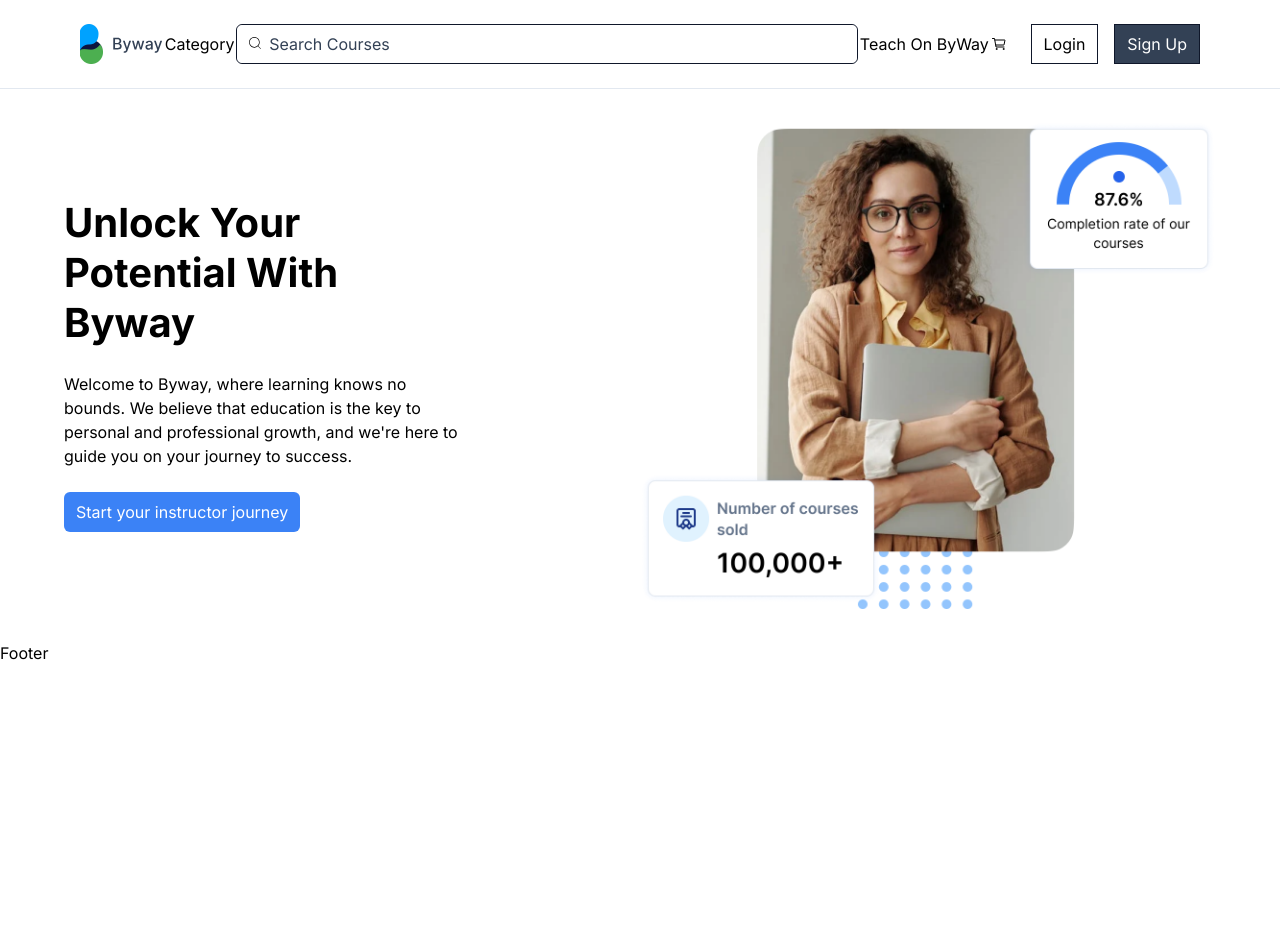
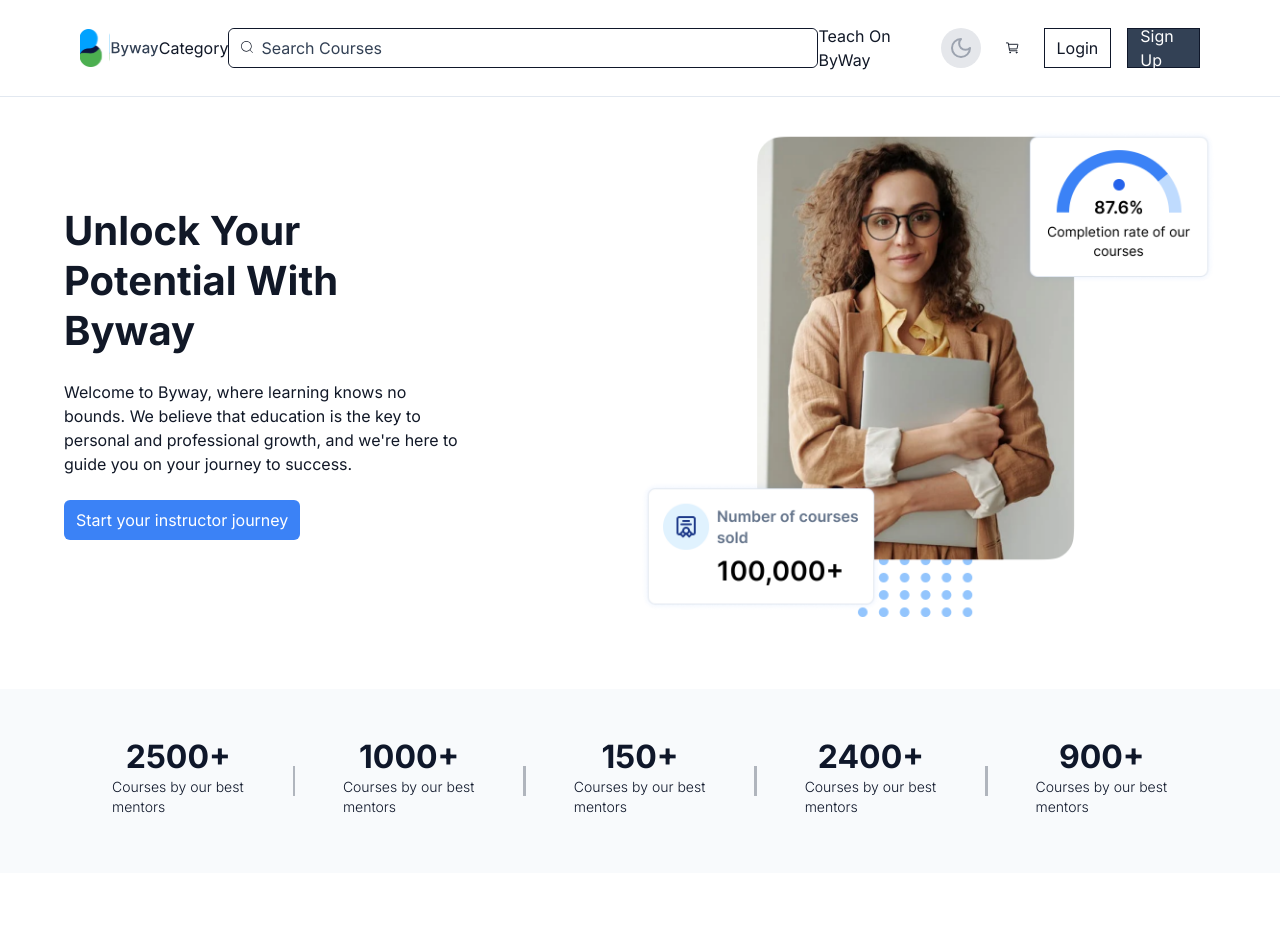
Before and after one commit to Juadebfm/august_react_learn, a React (Vite) app: page / in a window 1280 px wide. Shown: the top 932 px of the page. Before the commit the page ends 800 px from the top, so only its background shows below. Built offline with nearby package versions, Linux system fonts and the light colour scheme.

Commit message:
feat: useContext, useState, useEffect

```diff
--- a/src/App.jsx
+++ b/src/App.jsx
@@ -1,39 +1,43 @@
-import React from 'react'
-import { BrowserRouter as Router, Routes, Route } from 'react-router'
+import React from "react";
+import { BrowserRouter as Router, Routes, Route } from "react-router";
 // Components Import
-import Navbar from "./components/Header"
-import Footer from "./components/Footer"
+import Navbar from "./components/Header";
+import Footer from "./components/Footer";
 // Page Imports
-import HomePage from "./pages/HomePage"
-import SignupPage from "./pages/SignupPage"
-import LoginPage from "./pages/LoginPage"
-import CategoryPage from "./pages/CategoryPage"
-import CourseDetailsPage from "./pages/CourseDetailsPage"
-import ShoppingCartPage from "./pages/ShoppingCartPage"
+import HomePage from "./pages/HomePage";
+import SignupPage from "./pages/SignupPage";
+import LoginPage from "./pages/LoginPage";
+import CategoryPage from "./pages/CategoryPage";
+import CourseDetailsPage from "./pages/CourseDetailsPage";
+import ShoppingCartPage from "./pages/ShoppingCartPage";
+import MentorsPage from "./pages/MentorsPage";
+import ThemeProvider from "./context/ThemeContext";
 
 // todo: Fix for 1024 -1080 px screen
 
 const App = () => {
   return (
-    <div className='min-h-screen overflow-x-hidden font-inter text-base'>
+    <div className="min-h-screen overflow-x-hidden font-inter text-base dark:bg-gray-900 text-gray-900 dark:text-white">
+      <ThemeProvider>
         <Router>
-        <Navbar/>
+          <Navbar />
           <Routes>
-          <Route path='/' element={<HomePage/> }/>
+            <Route path="/" element={<HomePage />} />
             {/* // Auth Pages */}
-          <Route path='/signup' element={<SignupPage/> }/>
-          <Route path='/login' element={<LoginPage/> }/>
+            <Route path="/signup" element={<SignupPage />} />
+            <Route path="/login" element={<LoginPage />} />
 
             {/* Auth User's Page */}
-          <Route path='/category-page' element={<CategoryPage/>}/>
-          <Route path='/course-details' element={<CourseDetailsPage/>}/>
-          <Route path='/shopping-cart' element={<ShoppingCartPage/>}/>
-          <Route path='/mentors-page' element={<ShoppingCartPage/>}/>
+            <Route path="/category-page" element={<CategoryPage />} />
+            <Route path="/course-details" element={<CourseDetailsPage />} />
+            <Route path="/shopping-cart" element={<ShoppingCartPage />} />
+            <Route path="/mentors-page" element={<MentorsPage />} />
           </Routes>
-        <Footer/>
+          <Footer />
         </Router>
+      </ThemeProvider>
     </div>
-  )
-}
+  );
+};
 
-export default App
+export default App;
--- a/src/components/Header.jsx
+++ b/src/components/Header.jsx
@@ -1,28 +1,43 @@
-import React from "react";
+import React, { useContext } from "react";
 import ByWay from "/byway_full_logo.svg";
 import { Link } from "react-router";
 import { IoCartOutline } from "react-icons/io5";
 import Button from "./reusable-components/Button";
 import { CiSearch } from "react-icons/ci";
-import { AlignJustify } from "lucide-react";
+import { AlignJustify, Moon, Sun } from "lucide-react";
+import { ThemeContext } from "../context/ThemeContext";
+
+const Header = () => {
+  // to use the reservior of the context we say:
+  const { isDarkMode, toggleTheme } = useContext(ThemeContext); //accessing theme data
 
 
 
-const Header = () => {
   return (
-    <nav className="capitalize flex items-center justify-between px-[35px] md:px-16 lg:px-20 py-6 border-b border-[#E2E8F0]">
-      <img src={ByWay} alt="Company Logo" />
-      <Link to="/category-page" className="hidden lg:block">Category</Link>
+    <nav className="capitalize flex items-center justify-between px-[35px] md:px-16 lg:px-20 py-6 border-b border-[#E2E8F0] dark:bg-gray-900 dark:text-white">
+      <Link to="/">
+        <img src={ByWay} alt="Company Logo" />
+      </Link>
+      <Link to="/category-page" className="hidden lg:block">
+        Category
+      </Link>
       <div className="hidden relative border border-main_heading h-[40px] lg:flex items-center justify-start w-[622px] rounded-md">
         <input
           type="search"
           placeholder="Search Courses"
           className="placeholder:text-main_text pl-8 focus:outline-none w-full h-full rounded-md"
         />
-        <CiSearch className="absolute left-[10px] top-[25%]"/>
+        <CiSearch className="absolute left-[10px] top-[25%]" />
       </div>
-      <Link to="/mentors-page" className="hidden lg:block">Teach On ByWay</Link>
+      <Link to="/mentors-page" className="hidden lg:block">
+        Teach On ByWay
+      </Link>
       <div className="hidden lg:flex items-center justify-center gap-6">
+        {/* //Theme button */}
+      <button onClick={toggleTheme} className="p-2 rounded-full bg-gray-200 dark:bg-gray-800">
+        {isDarkMode ? <Sun className="text-yellow-400"/> : <Moon className="text-gray-400"/>}
+      </button>
+        {/* //Theme button */}
         <IoCartOutline />
         <div className="flex items-center justify-center gap-4">
           <Button
@@ -35,9 +50,9 @@ const Header = () => {
           />
         </div>
       </div>
-    <div className="flex lg:hidden">
-    <AlignJustify />
-    </div>
+      <div className="flex lg:hidden">
+        <AlignJustify />
+      </div>
     </nav>
   );
 };
--- a/src/components/HomeHero.jsx
+++ b/src/components/HomeHero.jsx
@@ -14,7 +14,7 @@ const HomeHero = () => {
         </p>
         <Button
           btnText="Start your instructor journey"
-          btnStyle="bg-[#3B82F6] h-[40px] text-white w-full lg:w-max justify-center lg:justify-start rounded-md mt-6 mb-10 lg:mb-0"
+          btnStyle="bg-[#3B82F6] dark:bg-red-500 h-[40px] text-white w-full lg:w-max justify-center lg:justify-start rounded-md mt-6 mb-10 lg:mb-0"
         />
       </div>
       <div>
--- /dev/null
+++ b/src/components/HomeStatistics.jsx
@@ -0,0 +1,38 @@
+import React from "react";
+
+const Statistic = ({ value, valueText }) => {
+  return (
+    <div className="flex items-center justify-center flex-col text-[#0F172A] px-12">
+      <div className="text-[32px] font-bold tracking-normal mb-2">{value}+</div>
+      <p className="font-light text-sm">{valueText}</p>
+    </div>
+  );
+};
+
+const HomeStatistics = () => {
+  return (
+    <div className="flex flex-col lg:flex-row items-center gap-10 lg:gap-0 justify-center bg-[#F8FAFC] mt-10 px-[35px] md:px-16 py-14">
+      <div className=" flex items-center justify-center w-full lg:w-[25%]">
+        <Statistic value={`2500`} valueText={`Courses by our best mentors`} />
+      </div>
+      <div className="bg-gray-500/50 w-[50%] h-[3px] lg:h-[30px] lg:w-[3px] my-5 lg:my-0"></div>
+      <div className=" flex items-center justify-center w-full lg:w-[25%]">
+        <Statistic value={`1000`} valueText={`Courses by our best mentors`} />
+      </div>
+      <div className="bg-gray-500/50 w-[50%] h-[3px] lg:h-[30px] lg:w-[3px] my-5 lg:my-0"></div>
+      <div className=" flex items-center justify-center w-full lg:w-[25%]">
+        <Statistic value={`150`} valueText={`Courses by our best mentors`} />
+      </div>
+      <div className="bg-gray-500/50 w-[50%] h-[3px] lg:h-[30px] lg:w-[3px] my-5 lg:my-0"></div>
+      <div className=" flex items-center justify-center w-full lg:w-[25%]">
+        <Statistic value={`2400`} valueText={`Courses by our best mentors`} />
+      </div>
+      <div className="bg-gray-500/50 w-[50%] h-[3px] lg:h-[30px] lg:w-[3px] my-5 lg:my-0"></div>
+      <div className=" flex items-center justify-center w-full lg:w-[25%]">
+        <Statistic value={`900`} valueText={`Courses by our best mentors`} />
+      </div>
+    </div>
+  );
+};
+
+export default HomeStatistics;
--- /dev/null
+++ b/src/components/HomeTopCategories.jsx
@@ -0,0 +1,15 @@
+import React from 'react'
+import { Link } from 'react-router'
+
+const HomeTopCategories = () => {
+  return (
+    <div className='h-max px-[35px] md:px-16 py-14'>
+        <div className=' flex items-center justify-between'>
+            <h2 className='text-2xl font-bold'>Top Categories</h2>
+            <Link to="/category-page" className="text-sm hover:underline underline-offset-2 duration-150 transition-all ease-linear text-[#3B82F6] font-medium">See All</Link>
+        </div>
+    </div>
+  )
+}
+
+export default HomeTopCategories
--- /dev/null
+++ b/src/components/junk/UseStateComponent.jsx
@@ -0,0 +1,19 @@
+import { useState } from "react";
+
+const FavoriteColor = () => {
+    // color is the default state of the element
+    // setColor is the function/method that will now change the state of the element.
+  const [color, setColor] = useState("red"); // color = "red"
+
+  return (
+    <>
+      <h1>My favorite color is {color}!</h1>
+      <button type="button" onClick={() => setColor("blue")}>
+        Blue
+      </button>
+    </>
+  );
+};
+
+
+export default FavoriteColor
--- /dev/null
+++ b/src/context/ThemeContext.jsx
@@ -0,0 +1,37 @@
+import { createContext, useState, useEffect } from "react";
+
+// create a global resorvior where we can access the functionalities in this context.
+export const ThemeContext = createContext();
+
+
+
+//Create a provider
+const ThemeProvider = ({ children }) => {
+  // step 1: set state to store theme (light / dark).
+  const [isDarkMode, setIsDarkMode] = useState(() => {
+    return localStorage.getItem("theme") === "dark";
+  }); // Getting any saved theme initially we ensure that it's either truthy or falsy
+
+  // step 2: Set function to change theme
+  const toggleTheme = () => {
+    setIsDarkMode((prevMode) => {
+      const newTheme = !prevMode; // Switch theme
+      localStorage.setItem("theme", newTheme ? "dark" : "light"); //saves the theme
+
+      return newTheme;
+    });
+  };
+
+  // step 3 apply the theme to html tag
+  useEffect(() => {
+    document.documentElement.className = isDarkMode ? "dark" : "light";
+  }, [isDarkMode]);
+
+  return(
+    <ThemeContext.Provider value={{isDarkMode, toggleTheme}}>
+        {children}
+    </ThemeContext.Provider>
+  )
+};
+
+export default ThemeProvider
--- a/src/pages/CategoryPage.jsx
+++ b/src/pages/CategoryPage.jsx
@@ -1,8 +1,11 @@
-import React from 'react'
+import React, { useContext } from 'react'
+import { ThemeContext } from '../context/ThemeContext';
 
 const CategoryPage = () => {
+  // to use the reservior of the context we say:
+  const { isDarkMode, toggleTheme } = useContext(ThemeContext); //accessing theme data
   return (
-    <div>CategoryPage</div>
+    <div className='min-h-screen bg-blue-500 dark:bg-purple-500 text-black'>CategoryPage</div>
   )
 }
 
--- a/src/pages/HomePage.jsx
+++ b/src/pages/HomePage.jsx
@@ -1,14 +1,16 @@
-import React from 'react'
-import HomeHero from '../components/HomeHero'
+import React from "react";
+import HomeHero from "../components/HomeHero";
+import HomeStatistics from "../components/HomeStatistics";
+import HomeTopCategories from "../components/HomeTopCategories";
 
 const HomePage = () => {
   return (
     <>
-    <HomeHero/>
+      <HomeHero />
+      <HomeStatistics />
+      <HomeTopCategories/>
+    </>
+  );
+};
 
-    </>
-  )
-
-}
-
-export default HomePage
+export default HomePage;
--- a/tailwind.config.js
+++ b/tailwind.config.js
@@ -4,6 +4,7 @@ export default {
     "./index.html",
     "./src/**/*.{js,ts,jsx,tsx}",
   ],
+  darkMode: 'class', // Add this line
   theme: {
     extend: {
       fontFamily:{
```
Also changed, not shown: 1 other file (tests, documents, lock files or other folders). Lines whose indentation alone changed are shown as unchanged.
